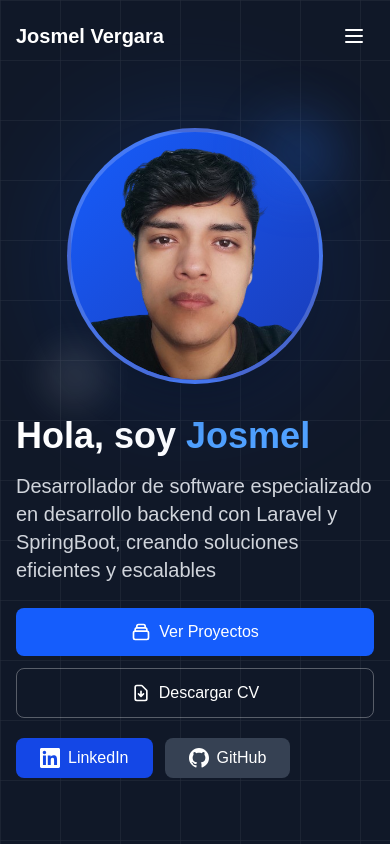
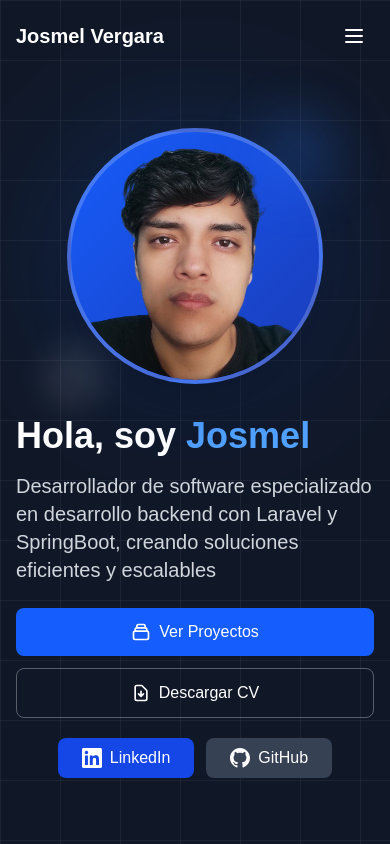
Before and after one commit to josmeldev/portafolioweb, a Next.js app: page / in a window 390 px wide. Shown: the top 844 px of the page. Built offline with nearby package versions, Linux system fonts and the light colour scheme.

Commit message:
Center align LinkedIn button on homepage for improved layout

```diff
--- a/src/app/page.tsx
+++ b/src/app/page.tsx
@@ -312,7 +312,7 @@ export default function Home() {
                   Descargar CV
                 </button>
               </div>
-              <div className="flex gap-3 mt-5">
+              <div className="flex justify-center sm:justify-start gap-3 mt-5">
                 <a href="https://linkedin.com/in/josmelvergara" target="_blank" rel="noopener noreferrer" className="bg-blue-700 hover:bg-blue-800 text-white px-6 py-2 rounded-lg font-medium transition-colors flex items-center justify-center gap-2">
                   <svg className="w-5 h-5" fill="currentColor" viewBox="0 0 24 24">
                     <path d="M20.447 20.452h-3.554v-5.569c0-1.328-.027-3.037-1.852-3.037-1.853 0-2.136 1.445-2.136 2.939v5.667H9.351V9h3.414v1.561h.046c.477-.9 1.637-1.85 3.37-1.85 3.601 0 4.267 2.37 4.267 5.455v6.286zM5.337 7.433c-1.144 0-2.063-.926-2.063-2.065 0-1.138.92-2.063 2.063-2.063 1.14 0 2.064.925 2.064 2.063 0 1.139-.925 2.065-2.064 2.065zm1.782 13.019H3.555V9h3.564v11.452zM22.225 0H1.771C.792 0 0 .774 0 1.729v20.542C0 23.227.792 24 1.771 24h20.451C23.2 24 24 23.227 24 22.271V1.729C24 .774 23.2 0 22.222 0h.003z"/>
```
